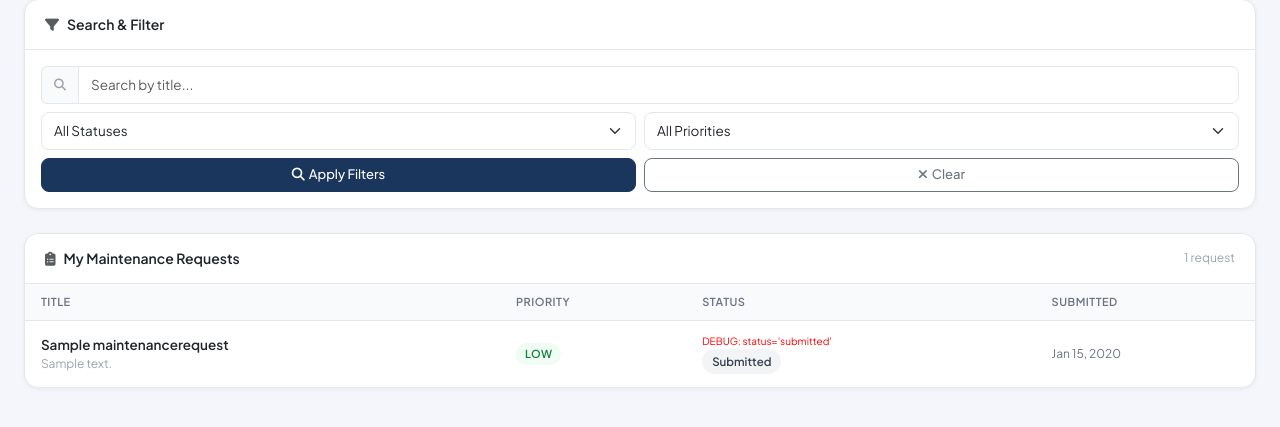
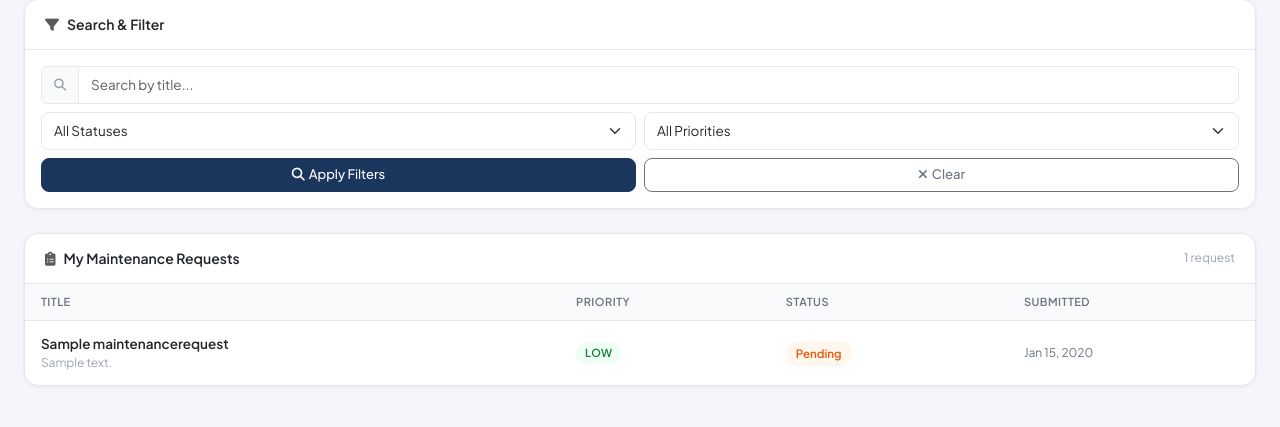
Before and after one commit to gimshaninethmini/apartment_maintainance_system, a Django app: page /dashboard/ in a window 1280 px wide. Shown: the part 261-688 px from the top of the page. Run offline with Django 5.2, Linux system fonts and the light colour scheme; a user stored in the database is signed in; tables that the repository leaves empty hold one stand-in row (values such as "Sample post").

Commit message:
fix: unify status display and stat card logic across all dashboards

```diff
--- a/maintenance/views.py
+++ b/maintenance/views.py
@@ -109,7 +109,7 @@ def dashboard_view(request):
 
        total_count = requests.count()
        pending_count = requests.filter(status='submitted',).count()
-       assigned_count = requests.filter(status='assigned').count()
+       assigned_count = requests.filter(status='pending').count()
        in_progress_count = requests.filter(status='in_progress').count()
        completed_count = requests.filter(status='completed').count()
 
--- a/templates/maintenance/manager_dashboard.html
+++ b/templates/maintenance/manager_dashboard.html
@@ -68,7 +68,8 @@
         .status-badge { display:inline-flex; align-items:center; gap:4px; padding:4px 10px; border-radius:20px; font-size:11.5px; font-weight:600; }
         .status-submitted   { background:#F3F4F6; color:#374151; }
         .status-reviewed    { background:#EFF6FF; color:#1D4ED8; }
-        .status-assigned    { background:#FFFBEB; color:#B45309; }
+        .status-assigned     { background:#FFFBEB; color:#B45309; }
+        .status-pending    { background:#FFF7ED; color:#EA580C; }
         .status-in_progress { background:#EDE9FE; color:#6D28D9; }
         .status-completed   { background:#F0FDF4; color:#15803D; }
         .status-cancelled   { background:#FEF2F2; color:#B91C1C; }
--- a/templates/maintenance/technician_dashboard.html
+++ b/templates/maintenance/technician_dashboard.html
@@ -109,6 +109,7 @@
         .status-badge { display:inline-flex; align-items:center; gap:4px; padding:4px 10px; border-radius:20px; font-size:11.5px; font-weight:600; }
         .status-submitted   { background:#F3F4F6; color:#374151; }
         .status-assigned    { background:#FFFBEB; color:#B45309; }
+        .status-pending     { background:#FFF7ED; color:#EA580C; }
         .status-in_progress { background:#EDE9FE; color:#6D28D9; }
         .status-completed   { background:#F0FDF4; color:#15803D; }
         .status-cancelled   { background:#FEF2F2; color:#B91C1C; }
--- a/templates/maintenance/tenant_dashboard.html
+++ b/templates/maintenance/tenant_dashboard.html
@@ -48,6 +48,8 @@
         .stat-purple .stat-icon { background:#F5F3FF; color:#7C3AED; }
         .stat-green  .stat-icon { background:#F0FDF4; color:#16A34A; }
 
+
+
         /* ── Cards ── */
         .apt-card { background:#fff; border-radius:14px; border:1px solid #E5E7EB; box-shadow:0 1px 4px rgba(0,0,0,0.06); }
         .card-header-apt { padding:14px 20px; border-bottom:1px solid #E5E7EB; display:flex; align-items:center; justify-content:space-between; font-weight:600; font-size:14px; }
@@ -62,7 +64,9 @@
         /* ── Badges ── */
         .status-badge { display:inline-flex; align-items:center; gap:4px; padding:4px 10px; border-radius:20px; font-size:11.5px; font-weight:600; }
         .status-submitted   { background:#F3F4F6; color:#374151; }
+        .status-reviewed    { background:#EFF6FF; color:#1D4ED8; }
         .status-assigned    { background:#FFFBEB; color:#B45309; }
+        .status-pending     { background:#FFF7ED; color:#EA580C; }
         .status-in_progress { background:#EDE9FE; color:#6D28D9; }
         .status-completed   { background:#F0FDF4; color:#15803D; }
         .status-cancelled   { background:#FEF2F2; color:#B91C1C; }
@@ -338,15 +342,23 @@
                             <div style="font-size:12px;color:#9CA3AF;">{{ request.description|truncatechars:50 }}</div>
                         </td>
                         <td><span class="priority-badge priority-{{ request.priority }}">{{ request.priority }}</span></td>
-                       <td>
-    <div style="font-size:10px; color:red;">DEBUG: status='{{ request.status }}'</div>
-    <span class="status-badge status-{{ request.status }}">{{ request.get_status_display }}</span>
-</td>
+                        <td>
+                            <span class="status-badge
+                                {% if request.status == 'pending' %}status-assigned
+                                {% elif request.status == 'submitted' %}status-pending
+                                {% else %}status-{{ request.status }}
+                                {% endif %}">
+                                {% if request.status == 'pending' %}Assigned
+                                {% elif request.status == 'submitted' %}Pending
+                                {% else %}{{ request.get_status_display }}
+                                {% endif %}
+                            </span>
+                        </td>
                         <td style="font-size:12px;color:#6B7280;">{{ request.created_at|date:"M d, Y" }}</td>
                     </tr>
                     {% endfor %}
                 </tbody>
-            </table>
+
         </div>
 
         <!-- Pagination -->
```
